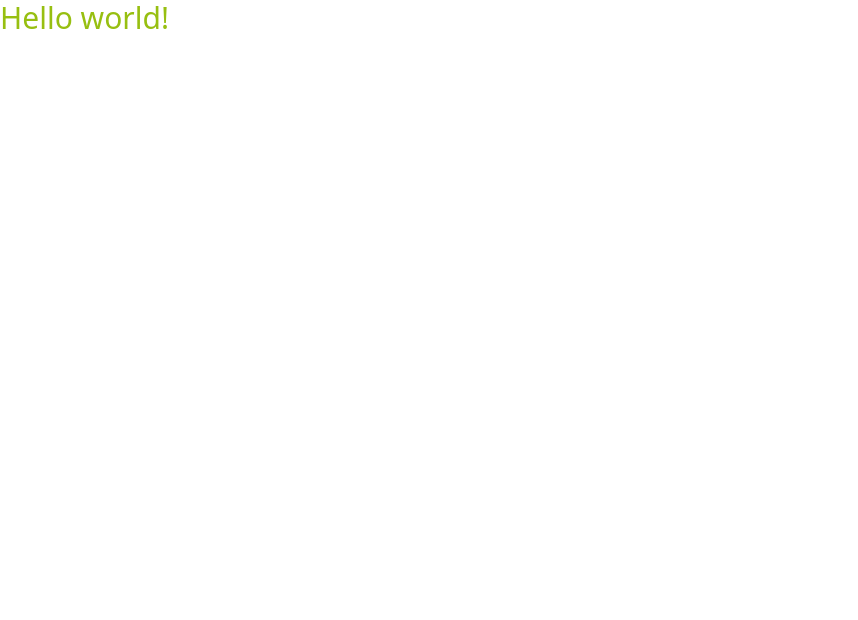
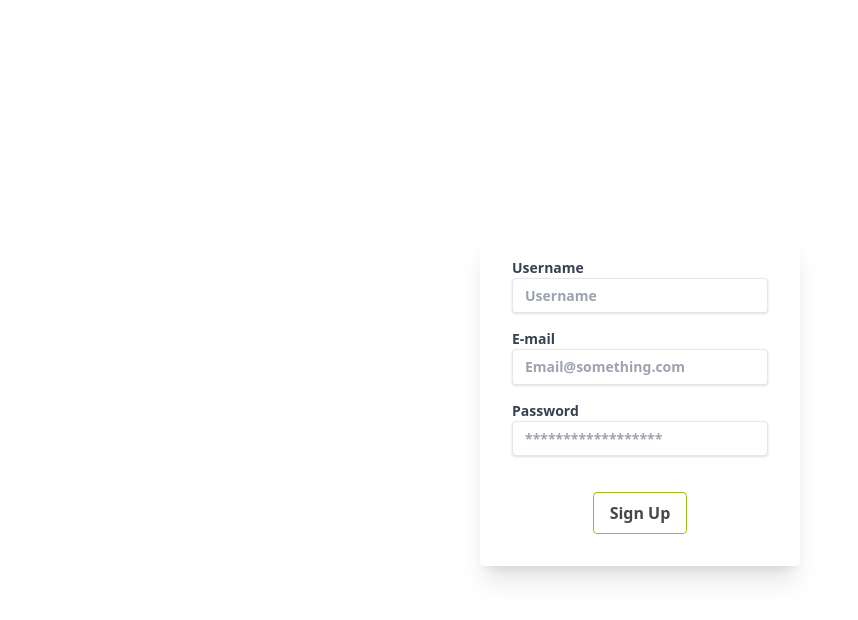
Before and after one commit to awaisanwar544/final-capstone-ui, a React (Create React App) app: page / in a window 1280 px wide. Shown: the top 620 px of the page, without its empty margins (0-858 px from the left). Built offline with nearby package versions, Linux system fonts and the light colour scheme.

Commit message:
Adding base sign up

```diff
--- a/src/App.js
+++ b/src/App.js
@@ -1,8 +1,8 @@
+import SignUp from './components/SignUp';
+
 function App() {
   return (
-    <h1 className="text-3xl text-custom-green-500">
-      Hello world!
-    </h1>
+    <SignUp />
   );
 }
 
--- /dev/null
+++ b/src/components/SignUp.js
@@ -0,0 +1,38 @@
+function SignUp() {
+  return (
+    <div className="w-screen h-screen flex items-center">
+      <form className="bg-white shadow-xl rounded px-8 pt-6 pb-8 h-fit mx-auto max-w-xs">
+        <div className="mb-4">
+          <label className="block text-gray-700 text-sm font-bold mb-2" htmlFor="username">
+            Username
+            <input className="shadow appearance-none border rounded w-full py-2 px-3 text-gray-700 leading-tight focus:outline-custom-green-500 " id="username" type="text" placeholder="Username" />
+          </label>
+        </div>
+        <div className="mb-4">
+          <label className="block text-gray-700 text-sm font-bold mb-4" htmlFor="email">
+            E-mail
+            <input type="email" className="shadow appearance-none border rounded w-full py-2 px-3 text-gray-700 leading-tight focus:outline-custom-green-500 " id="email" placeholder="Email@something.com" />
+          </label>
+        </div>
+        <div className="mb-6">
+          <label className="block text-gray-700 text-sm font-bold mb-2" htmlFor="password">
+            Password
+            <input className="shadow appearance-none border rounded w-full py-2 px-3 text-gray-700 mb-3 leading-tight focus:outline-custom-green-500" id="password" type="password" placeholder="******************" />
+          </label>
+        </div>
+        <div className="flex items-center justify-center">
+          <button className="bg-custom-white-500 text-custom-grey-500 border border-custom-green-500 hover:bg-custom-green-500 hover:text-white font-bold py-2 px-4 rounded focus:outline-none" type="button">
+            Sign Up
+          </button>
+          {/*
+            <a className="inline-block align-baseline font-bold text-sm text-custom-grey-500
+            hover:text-custom-green-500" href="#home">
+              Forgot Password?
+            </a> */}
+        </div>
+      </form>
+    </div>
+  );
+}
+
+export default SignUp;
```
Also changed, not shown: src/components/SignIn.js (added, +7 -0 lines), src/components/SignOut.js (added, +7 -0 lines).
